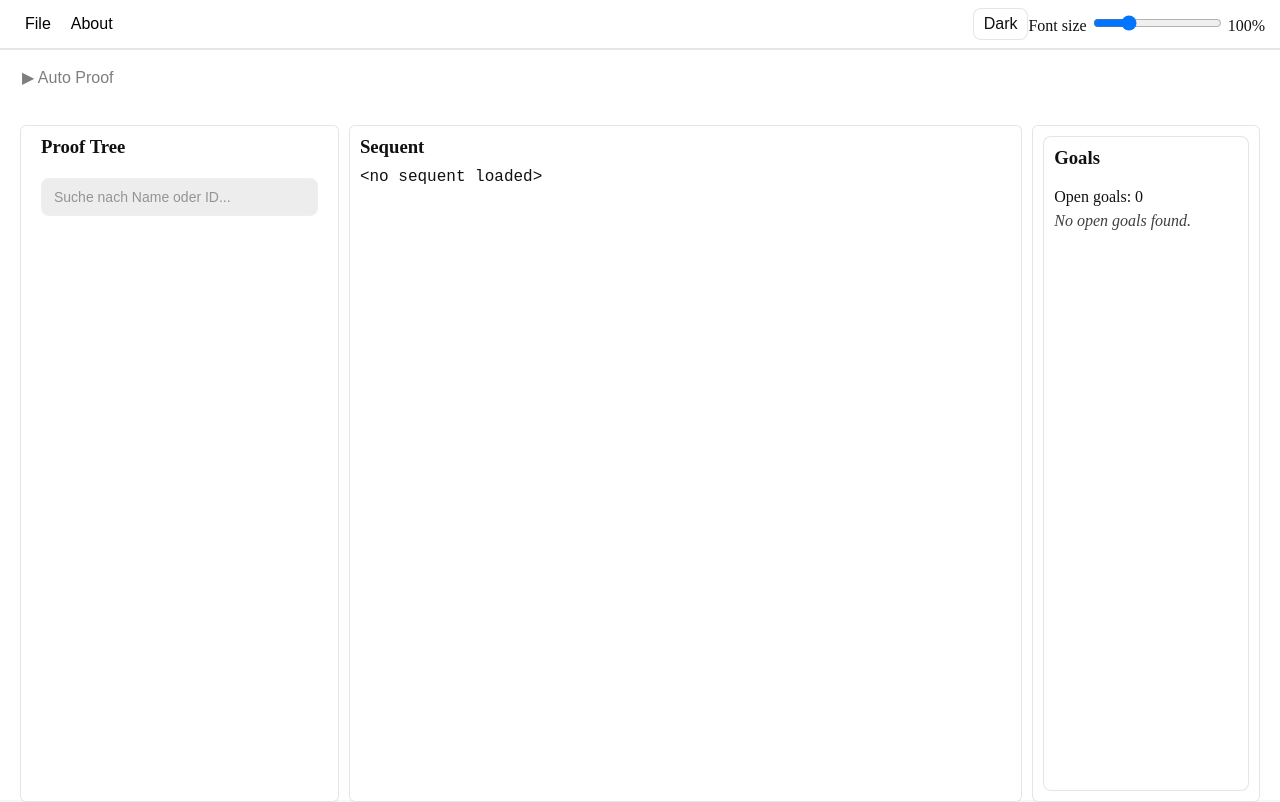
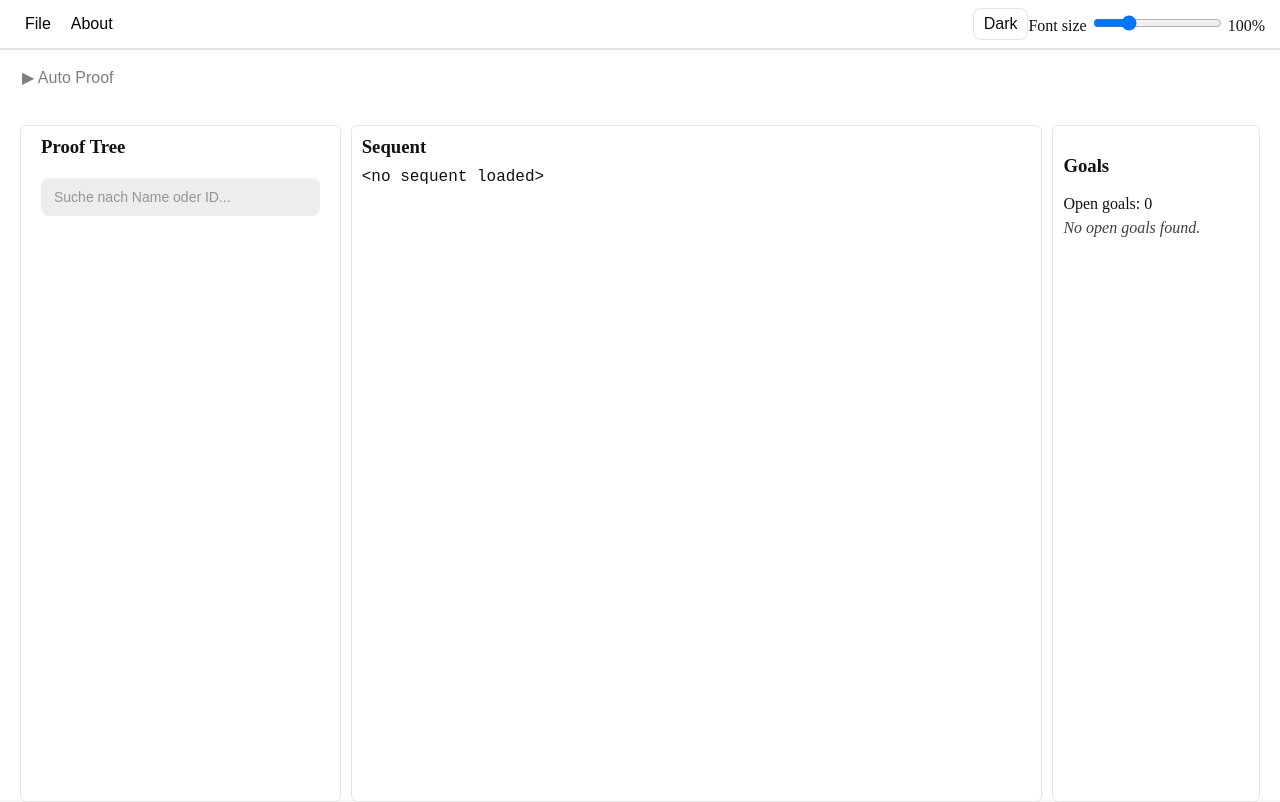
Before and after one commit to MrGunflame/keyui, a SvelteKit app: page / in a window 1280 px wide. Built offline with nearby package versions, Linux system fonts and the light colour scheme.

Commit message:
Minor CSS fixes (#73)
* fix css for error modal

* Remove double-"panel" wrapping goals panel

```diff
--- a/src/lib/components/GoalsPanel.svelte
+++ b/src/lib/components/GoalsPanel.svelte
@@ -48,7 +48,10 @@
 
         loading = true;
         try {
-            openGoals = await collectOpenGoalNodesFromTree(appState.client, appState.proof);
+            openGoals = await collectOpenGoalNodesFromTree(
+                appState.client,
+                appState.proof,
+            );
         } finally {
             loading = false;
         }
@@ -65,7 +68,6 @@
     }
 </script>
 
-<div class="panel">
 <h3>Goals</h3>
 
 {#if loading}
@@ -85,18 +87,8 @@
         </ul>
     {/if}
 {/if}
-</div>
 
 <style>
-    .panel {
-        background: var(--c-panel);
-        color: var(--c-text);
-        border: 1px solid var(--c-border);
-        border-radius: 8px;
-        padding: 10px;
-        height: 100%;
-    }
-
     .panel h3 {
         margin-top: 0;
     }
@@ -121,5 +113,4 @@
         font-style: italic;
         margin-top: 6px;
     }
-
 </style>
--- a/src/routes/+page.svelte
+++ b/src/routes/+page.svelte
@@ -82,7 +82,7 @@ println!("Hello from Rust + Tauri!");
     {#if errorState}
         <Modal open={true} on:close={() => (errorState = null)}>
             <h2>Error</h2>
-            <pre>
+            <pre class="error-state-pre">
 <code>{errorState}</code>
 </pre>
         </Modal>
@@ -174,4 +174,10 @@ println!("Hello from Rust + Tauri!");
     .flex-10 {
         flex-grow: 10;
     }
+
+    /* Don't let the <code> exceed <pre>. */
+    .error-state-pre {
+        display: flex;
+        overflow: scroll;
+    }
 </style>
--- a/src/routes/Modal.svelte
+++ b/src/routes/Modal.svelte
@@ -36,16 +36,6 @@
 {/if}
 
 <style>
-    @keyframes scaleIn {
-        from {
-            opacity: 0;
-            transform: scale(0.95);
-        }
-        to {
-            opacity: 1;
-            transform: scale(1);
-        }
-
     .backdrop {
         position: fixed;
         inset: 0;
@@ -82,5 +72,4 @@
         background: var(--c-hover-bg);
         border-radius: 4px;
     }
-    }
 </style>
```
Lines whose indentation alone changed are shown as unchanged.
